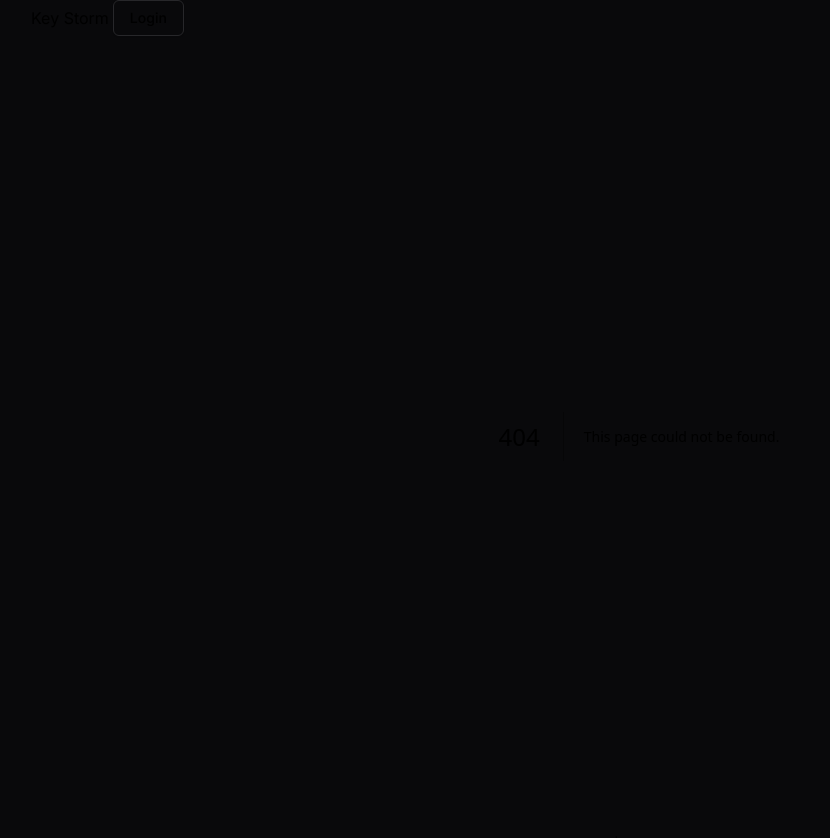
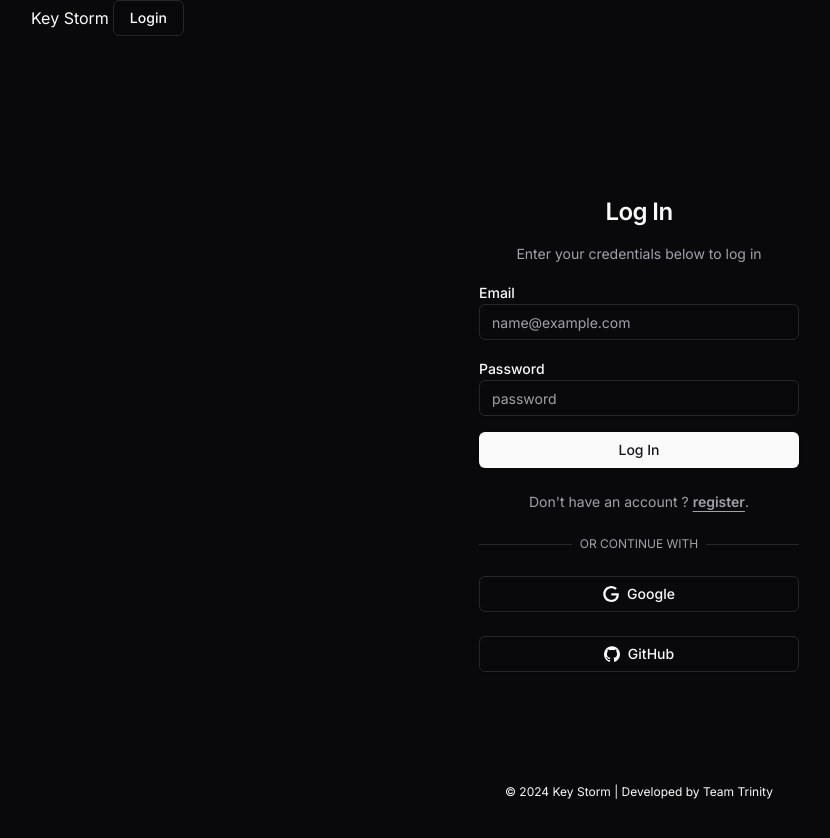
Before and after one commit to Team-Trinity/type-storm, a Next.js app: page /login in a window 1280 px wide. Before the commit this address had no page. Shown: the top 838 px of the page, without its empty margins (1-831 px from the left). After the commit the page ends 800 px from the top, so only its background shows below. Built offline with nearby package versions, Linux system fonts and the light colour scheme.

Commit message:
add login component and page

```diff
--- /dev/null
+++ b/app/login/page.tsx
@@ -0,0 +1,10 @@
+"use client";
+import Login from "@/components/login/logIn";
+
+export default function page() {
+    return (
+        <div className="mt-40 h-full">
+            <Login />
+        </div>
+    );
+}
--- /dev/null
+++ b/components/login/logIn.tsx
@@ -0,0 +1,155 @@
+import { Button } from "@/components/ui/button";
+import { Input } from "@/components/ui/input";
+import { Label } from "@/components/ui/label";
+import { AuthContext } from "@/providers/AuthProvider";
+import { useRouter } from "next/navigation";
+import { useContext, useState } from "react";
+import { Controller, useForm } from "react-hook-form";
+import { Icons } from "../shared/Icons/icons";
+
+type loginData = {
+    email: string;
+    password: string;
+};
+
+function Login() {
+    const [error, setError] = useState();
+    const router = useRouter();
+    const { control, handleSubmit } = useForm<loginData>();
+
+    const authContext = useContext(AuthContext);
+
+    const submitHandler = async (data: loginData) => {
+        console.log(`Trying to log in ${data}`);
+        authContext
+            .signIn(data.email, data.password)
+            .then(async (result) => {
+                console.log(result.user);
+            })
+            .catch((error) => {
+                setError(error.message);
+                console.error(error);
+            });
+    };
+
+    const googleLoginHandler = async () => {
+        authContext
+            .googleSignIn()
+            .then(async (result) => {
+                console.log(result.user);
+            })
+            .catch((error) => {
+                setError(error.message);
+                console.error(error);
+            });
+    };
+
+    const gitHubLoginHandler = async () => {
+        authContext
+            .githubSignIn()
+            .then(async (result) => {
+                console.log(result.user);
+            })
+            .catch((error) => {
+                setError(error.message);
+                console.error(error);
+            });
+    };
+
+    return (
+        <div className="mx-4 flex max-w-xs flex-col items-center justify-center gap-4 md:mx-auto">
+            <h1 className="text-2xl font-semibold tracking-tight">Log In</h1>
+            <p className="text-sm text-muted-foreground">
+                Enter your credentials below to log in
+            </p>
+            <div className="grid w-full gap-6">
+                <form
+                    className="space-y-4"
+                    onSubmit={handleSubmit(submitHandler)}
+                >
+                    <div>
+                        <Label>Email</Label>
+                        <Controller
+                            control={control}
+                            name="email"
+                            defaultValue=""
+                            rules={{
+                                required: "Email is required"
+                            }}
+                            render={({ field }) => (
+                                <Input
+                                    {...field}
+                                    id="email"
+                                    placeholder="name@example.com"
+                                    type="email"
+                                    autoComplete="email"
+                                />
+                            )}
+                        />
+                    </div>
+                    <div>
+                        <Label>Password</Label>
+                        <Controller
+                            control={control}
+                            name="password"
+                            defaultValue=""
+                            rules={{
+                                required: "Password is mandatory"
+                            }}
+                            render={({ field }) => (
+                                <Input
+                                    {...field}
+                                    id="password"
+                                    type="password"
+                                    placeholder="password"
+                                />
+                            )}
+                        />
+                    </div>
+                    {error && <span className="text-destructive">{error}</span>}
+                    <Button type="submit" className="w-full">
+                        Log In
+                    </Button>
+                </form>
+                <p className="px-8 text-center text-sm text-muted-foreground">
+                    {"Don't have an account ? "}
+                    <span
+                        className="cursor-pointer font-semibold underline underline-offset-4 hover:text-primary"
+                        onClick={() => router.push("/register")}
+                    >
+                        register
+                    </span>
+                    .
+                </p>
+                <div className="relative">
+                    <div className="absolute inset-0 flex items-center">
+                        <span className="w-full border-t" />
+                    </div>
+                    <div className="relative flex justify-center text-xs uppercase">
+                        <span className="bg-background px-2 text-muted-foreground">
+                            Or continue with
+                        </span>
+                    </div>
+                </div>
+                <Button
+                    variant="outline"
+                    type="button"
+                    onClick={googleLoginHandler}
+                >
+                    <Icons.google className="mr-2 h-4 w-4" />
+                    Google
+                </Button>
+                <Button
+                    variant="outline"
+                    type="button"
+                    onClick={gitHubLoginHandler}
+                >
+                    <Icons.gitHub className="mr-2 h-4 w-4" />
+                    GitHub
+                </Button>
+            </div>
+        </div>
+    );
+}
+
+export default Login;
--- /dev/null
+++ b/components/ui/input.tsx
@@ -0,0 +1,25 @@
+import * as React from "react"
+
+import { cn } from "@/lib/utils"
+
+export interface InputProps
+  extends React.InputHTMLAttributes<HTMLInputElement> {}
+
+const Input = React.forwardRef<HTMLInputElement, InputProps>(
+  ({ className, type, ...props }, ref) => {
+    return (
+      <input
+        type={type}
+        className={cn(
+          "flex h-9 w-full rounded-md border border-input bg-transparent px-3 py-1 text-sm shadow-sm transition-colors file:border-0 file:bg-transparent file:text-sm file:font-medium placeholder:text-muted-foreground focus-visible:outline-none focus-visible:ring-1 focus-visible:ring-ring disabled:cursor-not-allowed disabled:opacity-50",
+          className
+        )}
+        ref={ref}
+        {...props}
+      />
+    )
+  }
+)
+Input.displayName = "Input"
+
+export { Input }
--- /dev/null
+++ b/components/ui/label.tsx
@@ -0,0 +1,26 @@
+"use client"
+
+import * as React from "react"
+import * as LabelPrimitive from "@radix-ui/react-label"
+import { cva, type VariantProps } from "class-variance-authority"
+
+import { cn } from "@/lib/utils"
+
+const labelVariants = cva(
+  "text-sm font-medium leading-none peer-disabled:cursor-not-allowed peer-disabled:opacity-70"
+)
+
+const Label = React.forwardRef<
+  React.ElementRef<typeof LabelPrimitive.Root>,
+  React.ComponentPropsWithoutRef<typeof LabelPrimitive.Root> &
+    VariantProps<typeof labelVariants>
+>(({ className, ...props }, ref) => (
+  <LabelPrimitive.Root
+    ref={ref}
+    className={cn(labelVariants(), className)}
+    {...props}
+  />
+))
+Label.displayName = LabelPrimitive.Root.displayName
+
+export { Label }
--- a/package.json
+++ b/package.json
@@ -11,7 +11,9 @@
   "dependencies": {
     "@radix-ui/react-dropdown-menu": "^2.0.6",
     "@radix-ui/react-icons": "^1.3.0",
+    "@radix-ui/react-label": "^2.0.2",
     "@radix-ui/react-navigation-menu": "^1.1.4",
+    "@radix-ui/react-select": "^2.0.0",
     "@radix-ui/react-slot": "^1.0.2",
     "class-variance-authority": "^0.7.0",
     "clsx": "^2.1.0",
@@ -21,6 +23,7 @@
     "next-themes": "^0.2.1",
     "react": "^18",
     "react-dom": "^18",
+    "react-hook-form": "^7.50.1",
     "tailwind-merge": "^2.2.1",
     "tailwindcss-animate": "^1.0.7"
   },
```
